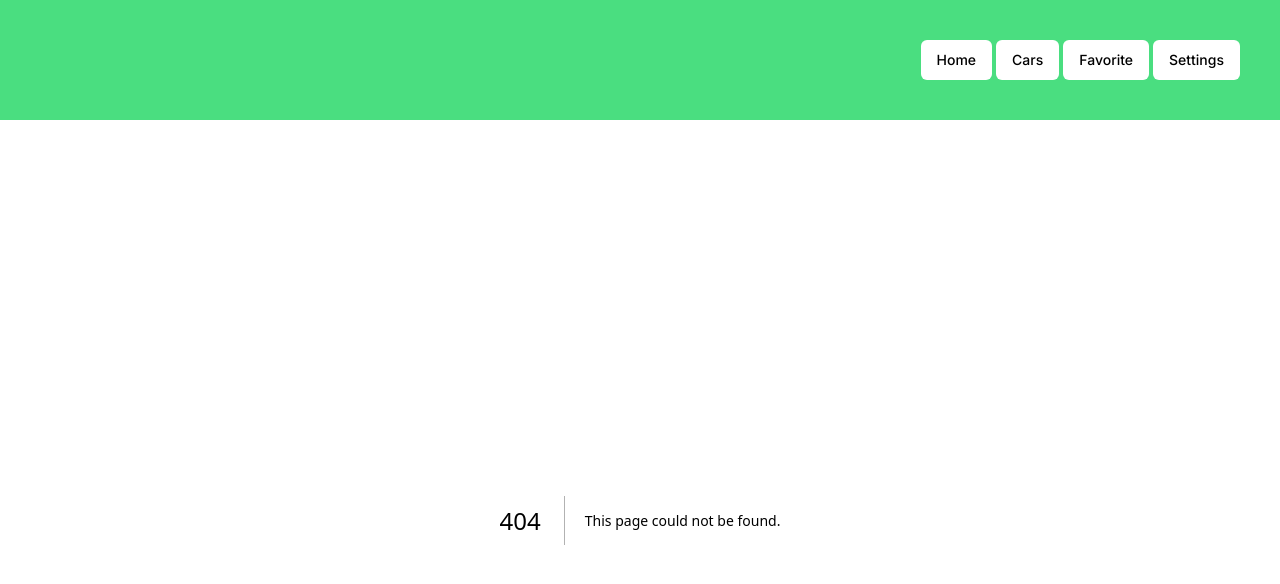
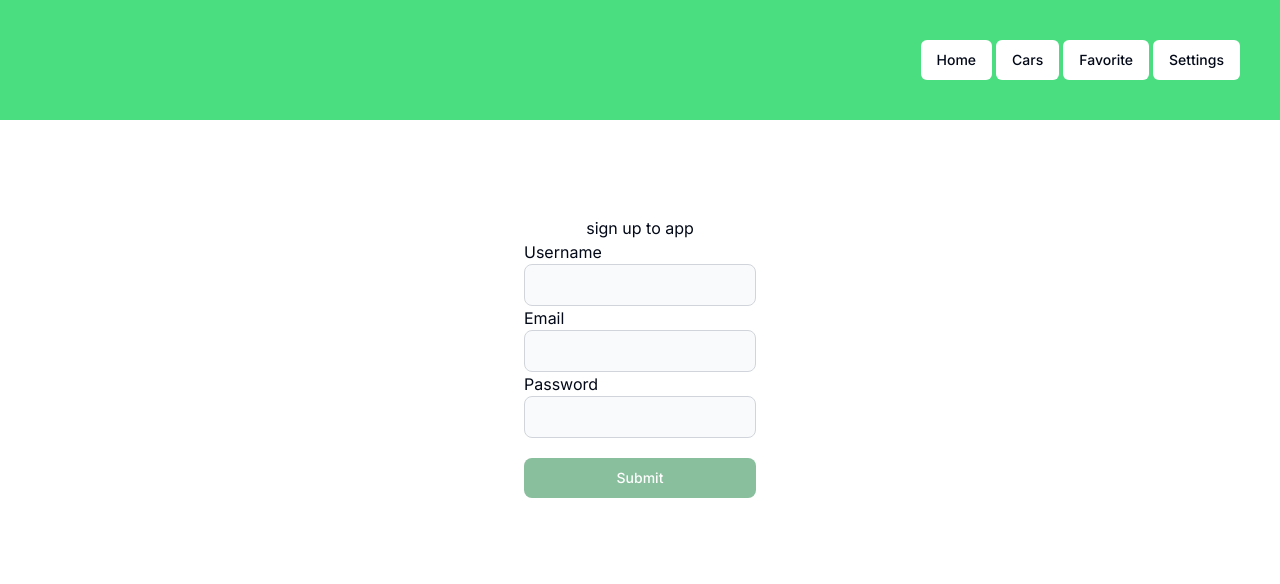
Before and after one commit to ossmate/house-of-cars, a Next.js app: page /sign-up in a window 1280 px wide. Before the commit this address had no page. Shown: the top 584 px of the page. Built offline with nearby package versions, Linux system fonts and the light colour scheme.

Commit message:
added sign up form, mutation and request

```diff
--- /dev/null
+++ b/app/server/actions/user/useSignUpMutation.ts
@@ -0,0 +1,47 @@
+import { useMutation } from "@tanstack/react-query";
+import { z } from "zod";
+
+export const signUpSchema = z.object({
+  username: z.string().min(1, "Username is required"),
+  email: z.string().min(1, "Email is required"),
+  password: z.string().min(1, "Password is required"),
+});
+
+export type SignUpTypeSchema = z.infer<typeof signUpSchema>;
+
+export const useSignUpMutation = () => {
+  const signUpRequest = async (formData: SignUpTypeSchema) => {
+    try {
+      const response = await fetch(`http://localhost:5000/signup`, {
+        method: "POST",
+        headers: {
+          "Content-Type": "application/json",
+        },
+        body: JSON.stringify({ ...formData }),
+      });
+
+      if (!response.ok) {
+        throw response;
+      }
+
+      const data = await response.json();
+      return { data };
+    } catch (error: unknown) {
+      if (error instanceof Response) {
+        const errorData = await error.json();
+        throw errorData;
+      } else {
+        throw new Error("An error occurred while signing up.");
+      }
+    }
+  };
+
+  const signUpMutation = useMutation({
+    mutationFn: (formData: SignUpTypeSchema) => signUpRequest(formData),
+    onError: (error) => {
+      console.error("Error during sign up:", error);
+    },
+  });
+
+  return { signUpMutation };
+};
--- /dev/null
+++ b/app/sign-up/page.tsx
@@ -0,0 +1,95 @@
+"use client";
+
+import { useForm } from "react-hook-form";
+import {
+  SignUpTypeSchema,
+  signUpSchema,
+  useSignUpMutation,
+} from "../server/actions/user/useSignUpMutation";
+import { zodResolver } from "@hookform/resolvers/zod";
+import { Button } from "@/components/ui/button";
+
+export default function SignIn() {
+  const { signUpMutation } = useSignUpMutation();
+
+  const handleSignIn = async (formData: SignUpTypeSchema) => {
+    const result = signUpSchema.safeParse(formData);
+
+    if (!result.success) {
+      throw new Error(`An error occurred while parsing the sign up form data.`);
+    }
+
+    signUpMutation.mutate(formData);
+  };
+
+  const {
+    register,
+    handleSubmit,
+    formState: { errors, isDirty },
+  } = useForm<SignUpTypeSchema>({
+    resolver: zodResolver(signUpSchema),
+    defaultValues: {
+      username: "",
+      email: "",
+      password: "",
+    },
+  });
+
+  return (
+    <main className="flex justify-start min-h-screen flex-col items-center  p-24">
+      <p>sign up to app</p>
+
+      <form onSubmit={handleSubmit(handleSignIn)} className=" flex flex-col">
+        <label htmlFor="login">Username</label>
+        <input
+          id="username"
+          type="text"
+          disabled={signUpMutation.isPending}
+          className="bg-gray-50 border border-gray-300 text-gray-900 text-sm rounded-lg focus:ring-blue-500 focus:border-blue-500 block w-full p-2.5 dark:bg-gray-700 dark:border-gray-600 dark:placeholder-gray-400 dark:text-white dark:focus:ring-blue-500 dark:focus:border-blue-500"
+          {...register("username")}
+        />
+        {errors?.username?.message && (
+          <p className="text-sm text-red-400">{errors?.username?.message}</p>
+        )}
+
+        <label htmlFor="login">Email</label>
+        <input
+          id="email"
+          type="email"
+          disabled={signUpMutation.isPending}
+          className="bg-gray-50 border border-gray-300 text-gray-900 text-sm rounded-lg focus:ring-blue-500 focus:border-blue-500 block w-full p-2.5 dark:bg-gray-700 dark:border-gray-600 dark:placeholder-gray-400 dark:text-white dark:focus:ring-blue-500 dark:focus:border-blue-500"
+          {...register("email")}
+        />
+        {errors?.email?.message && (
+          <p className="text-sm text-red-400">{errors?.email?.message}</p>
+        )}
+
+        <label htmlFor="password">Password</label>
+        <input
+          id="password"
+          type="password"
+          disabled={signUpMutation.isPending}
+          className="bg-gray-50 border border-gray-300 text-gray-900 text-sm rounded-lg focus:ring-blue-500 focus:border-blue-500 block w-full p-2.5 dark:bg-gray-700 dark:border-gray-600 dark:placeholder-gray-400 dark:text-white dark:focus:ring-blue-500 dark:focus:border-blue-500"
+          {...register("password")}
+        />
+        {errors?.password?.message && (
+          <p className="text-sm text-red-400">{errors?.password?.message}</p>
+        )}
+
+        <Button
+          type="submit"
+          disabled={signUpMutation.isPending || !isDirty}
+          className="flex justify-center mt-5 focus:outline-none text-white bg-green-700 hover:bg-green-800 focus:ring-4 focus:ring-green-300 font-medium rounded-lg text-sm px-5 py-2.5 mb-2 dark:bg-green-600 dark:hover:bg-green-700 dark:focus:ring-green-800"
+        >
+          Submit
+        </Button>
+
+        {signUpMutation.error?.message && (
+          <p className="text-sm text-red-400">
+            {signUpMutation.error?.message}
+          </p>
+        )}
+      </form>
+    </main>
+  );
+}
```
